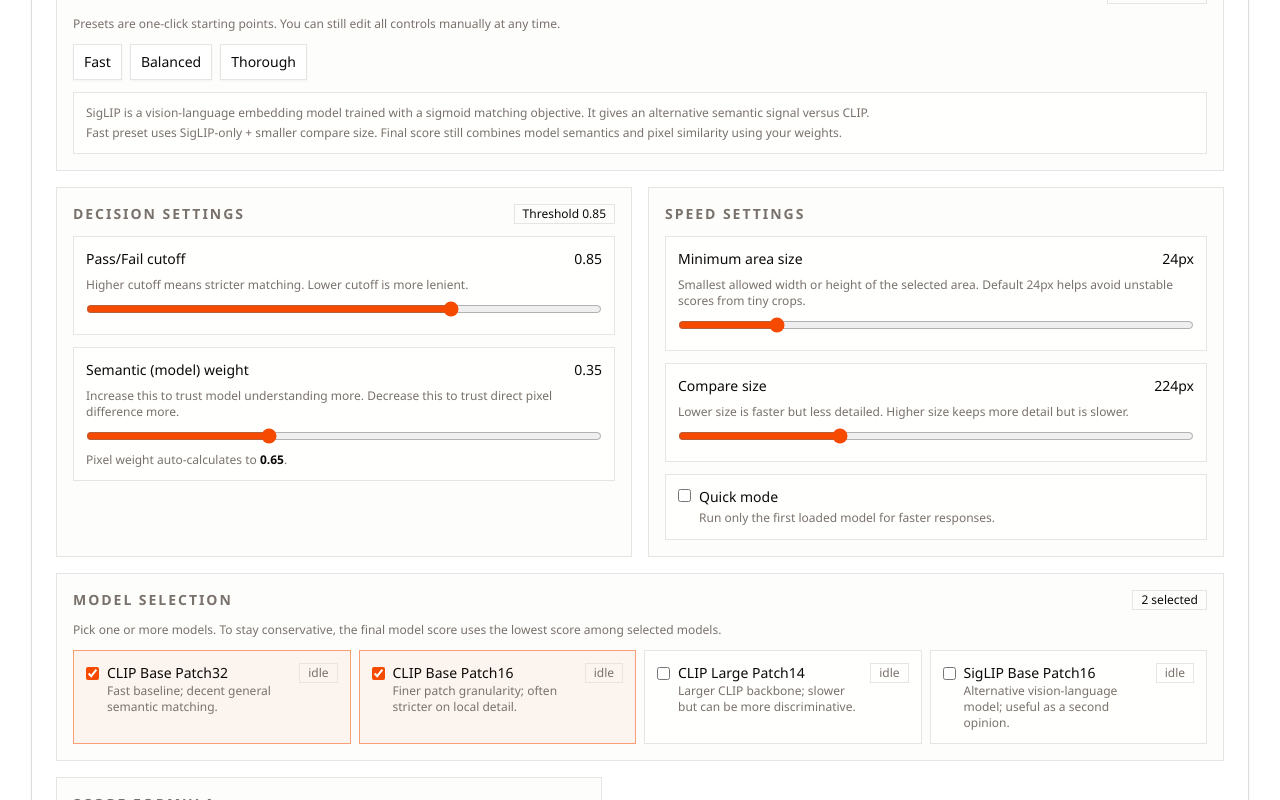
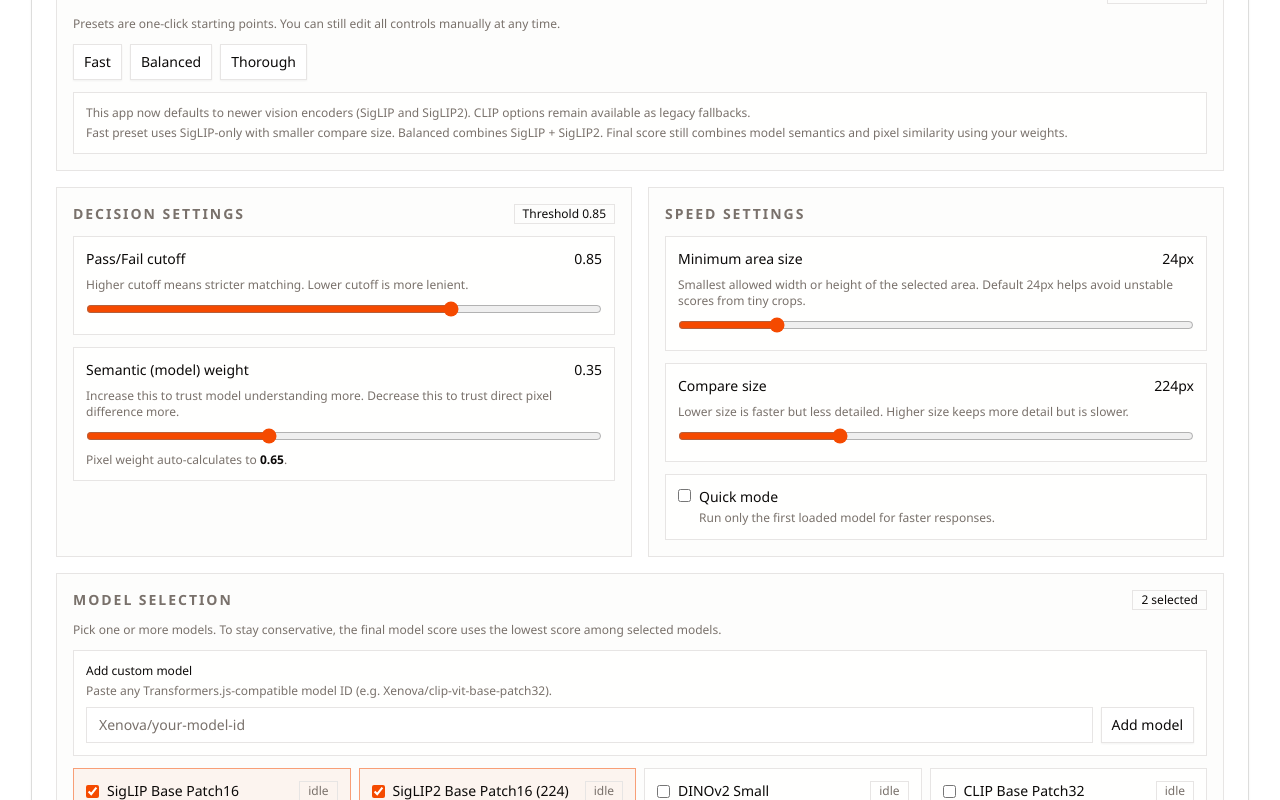
Before and after one commit to pranavgoel29/comparinator, a Next.js app: page / in a window 1280 px wide. Shown: the part 1320-2120 px from the top of the page. Built offline with nearby package versions, Linux system fonts and the light colour scheme.

Commit message:
feat: update model catalog with new models and enhance custom model support

```diff
--- a/components/comparator/comparator-app.tsx
+++ b/components/comparator/comparator-app.tsx
@@ -115,7 +115,10 @@ function createBenchmarkCaseId() {
 
 const PRESET_MODEL_IDS: Record<Exclude<BenchmarkPreset, "custom">, string[]> = {
   fast: ["Xenova/siglip-base-patch16-224"],
-  balanced: ["Xenova/clip-vit-base-patch32", "Xenova/siglip-base-patch16-224"],
+  balanced: [
+    "Xenova/siglip-base-patch16-224",
+    "onnx-community/siglip2-base-patch16-224-ONNX",
+  ],
   thorough: MODEL_CATALOG.map((model) => model.id),
 }
 
@@ -193,6 +196,8 @@ export function ComparatorApp() {
   const [selectedModelIds, setSelectedModelIds] = React.useState<string[]>(
     [...MODEL_CONFIG.defaultModelIds]
   )
+  const [customModelId, setCustomModelId] = React.useState("")
+  const [customModelError, setCustomModelError] = React.useState<string | null>(null)
   const [loadedModelIds, setLoadedModelIds] = React.useState<string[]>([])
   const [failedModelMessages, setFailedModelMessages] = React.useState<string[]>([])
 
@@ -228,6 +233,20 @@ export function ComparatorApp() {
     }
     setSelectedPreset((previous) => (previous === "custom" ? previous : "custom"))
   }, [])
+
+  const selectableModelEntries = React.useMemo(() => {
+    const catalogIds = new Set(MODEL_CATALOG.map((entry) => entry.id))
+    const customSelectedEntries = selectedModelIds
+      .filter((modelId) => !catalogIds.has(modelId))
+      .map((modelId) => ({
+        id: modelId,
+        label: modelId,
+        notes:
+          "Custom model ID. Must support Transformers.js image-feature-extraction.",
+      }))
+
+    return [...MODEL_CATALOG, ...customSelectedEntries]
+  }, [selectedModelIds])
 
   const selectedBenchmarkCase = React.useMemo(() => {
     if (!selectedBenchmarkCaseId) {
@@ -647,6 +666,35 @@ export function ComparatorApp() {
     },
     [initWorkerModels, markPresetAsCustom, selectedModelIds]
   )
+
+  const addCustomModel = React.useCallback(() => {
+    const modelId = customModelId.trim()
+
+    if (!modelId) {
+      setCustomModelError("Enter a model ID.")
+      return
+    }
+
+    if (!modelId.includes("/")) {
+      setCustomModelError(
+        "Use a repo-style ID, for example Xenova/clip-vit-base-patch32."
+      )
+      return
+    }
+
+    if (selectedModelIds.includes(modelId)) {
+      setCustomModelError("Model is already selected.")
+      return
+    }
+
+    const next = unique([...selectedModelIds, modelId])
+    markPresetAsCustom()
+    setSelectedModelIds(next)
+    setCustomModelId("")
+    setCustomModelError(null)
+    setModelError(null)
+    initWorkerModels(next)
+  }, [customModelId, initWorkerModels, markPresetAsCustom, selectedModelIds])
 
   const handleQuickModeChange = React.useCallback(
     (nextValue: boolean) => {
@@ -1074,10 +1122,10 @@ export function ComparatorApp() {
               </div>
               <div className="rounded-lg border border-border bg-background/80 p-3 text-xs text-muted-foreground">
                 <p>
-                  SigLIP is a vision-language embedding model trained with a sigmoid matching objective. It gives an alternative semantic signal versus CLIP.
+                  This app now defaults to newer vision encoders (SigLIP and SigLIP2). CLIP options remain available as legacy fallbacks.
                 </p>
                 <p className="mt-1">
-                  Fast preset uses SigLIP-only + smaller compare size. Final score still combines model semantics and pixel similarity using your weights.
+                  Fast preset uses SigLIP-only with smaller compare size. Balanced combines SigLIP + SigLIP2. Final score still combines model semantics and pixel similarity using your weights.
                 </p>
               </div>
             </div>
@@ -1212,8 +1260,45 @@ export function ComparatorApp() {
               <p className="text-xs text-muted-foreground">
                 Pick one or more models. To stay conservative, the final model score uses the lowest score among selected models.
               </p>
+              <div className="rounded-lg border border-border bg-background/80 p-3">
+                <p className="text-xs font-medium text-foreground">Add custom model</p>
+                <p className="mt-1 text-xs text-muted-foreground">
+                  Paste any Transformers.js-compatible model ID (e.g. Xenova/clip-vit-base-patch32).
+                </p>
+                <div className="mt-2 flex flex-col gap-2 sm:flex-row">
+                  <input
+                    type="text"
+                    value={customModelId}
+                    onChange={(event) => {
+                      setCustomModelId(event.currentTarget.value)
+                      if (customModelError) {
+                        setCustomModelError(null)
+                      }
+                    }}
+                    onKeyDown={(event) => {
+                      if (event.key === "Enter") {
+                        event.preventDefault()
+                        addCustomModel()
+                      }
+                    }}
+                    placeholder="Xenova/your-model-id"
+                    className="h-9 flex-1 rounded-md border border-input bg-background px-3 text-sm text-foreground outline-none transition-colors placeholder:text-muted-foreground focus-visible:ring-2 focus-visible:ring-ring"
+                  />
+                  <Button
+                    type="button"
+                    variant="outline"
+                    onClick={addCustomModel}
+                    className="sm:w-auto"
+                  >
+                    Add model
+                  </Button>
+                </div>
+                {customModelError ? (
+                  <p className="mt-2 text-xs text-destructive">{customModelError}</p>
+                ) : null}
+              </div>
               <div className="grid gap-2 sm:grid-cols-2 xl:grid-cols-4">
-                {MODEL_CATALOG.map((entry) => {
+                {selectableModelEntries.map((entry) => {
                   const checked = selectedModelIds.includes(entry.id)
                   const isLoaded = loadedModelIds.includes(entry.id)
                   return (
--- a/lib/comparator/model-config.ts
+++ b/lib/comparator/model-config.ts
@@ -6,24 +6,39 @@ export type ModelCatalogEntry = {
 
 export const MODEL_CATALOG: ModelCatalogEntry[] = [
   {
+    id: "Xenova/siglip-base-patch16-224",
+    label: "SigLIP Base Patch16",
+    notes: "Newer than CLIP; strong default semantic signal at moderate cost.",
+  },
+  {
+    id: "onnx-community/siglip2-base-patch16-224-ONNX",
+    label: "SigLIP2 Base Patch16 (224)",
+    notes: "Next-gen SigLIP2 variant; usually stronger but slower and larger.",
+  },
+  {
+    id: "Xenova/dinov2-small",
+    label: "DINOv2 Small",
+    notes: "Modern self-supervised vision encoder; useful for structure-focused matches.",
+  },
+  {
     id: "Xenova/clip-vit-base-patch32",
     label: "CLIP Base Patch32",
-    notes: "Fast baseline; decent general semantic matching.",
+    notes: "Legacy baseline; very fast but often less discriminative than newer models.",
   },
   {
     id: "Xenova/clip-vit-base-patch16",
     label: "CLIP Base Patch16",
-    notes: "Finer patch granularity; often stricter on local detail.",
+    notes: "Legacy baseline with finer patches; still useful as a fallback check.",
   },
   {
     id: "Xenova/clip-vit-large-patch14",
     label: "CLIP Large Patch14",
-    notes: "Larger CLIP backbone; slower but can be more discriminative.",
+    notes: "Legacy larger CLIP backbone; slower but occasionally useful as a tie-breaker.",
   },
   {
-    id: "Xenova/siglip-base-patch16-224",
-    label: "SigLIP Base Patch16",
-    notes: "Alternative vision-language model; useful as a second opinion.",
+    id: "Xenova/clip-vit-large-patch14-336",
+    label: "CLIP Large Patch14 (336)",
+    notes: "Higher-resolution CLIP variant for fine-detail matching; highest cost.",
   },
 ]
 
@@ -38,8 +53,8 @@ export const MODEL_CONFIG = {
   runtime: "Transformers.js in Web Worker",
   aggregation: "minimum-across-models",
   defaultModelIds: [
-    "Xenova/clip-vit-base-patch32",
-    "Xenova/clip-vit-base-patch16",
+    "Xenova/siglip-base-patch16-224",
+    "onnx-community/siglip2-base-patch16-224-ONNX",
   ],
   minRoiPixels: 24,
   hybridWeights: {
```
Also changed, not shown: 1 other file (tests, documents, lock files or other folders).
